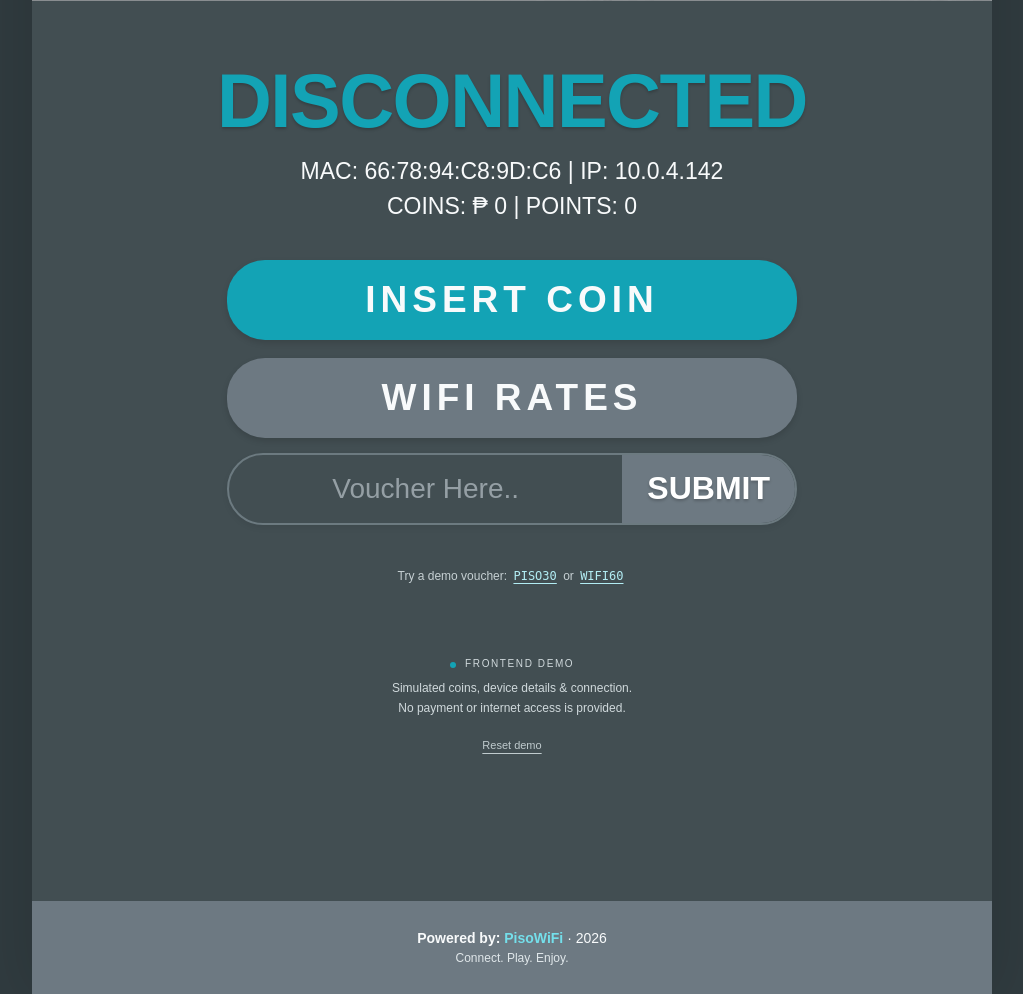
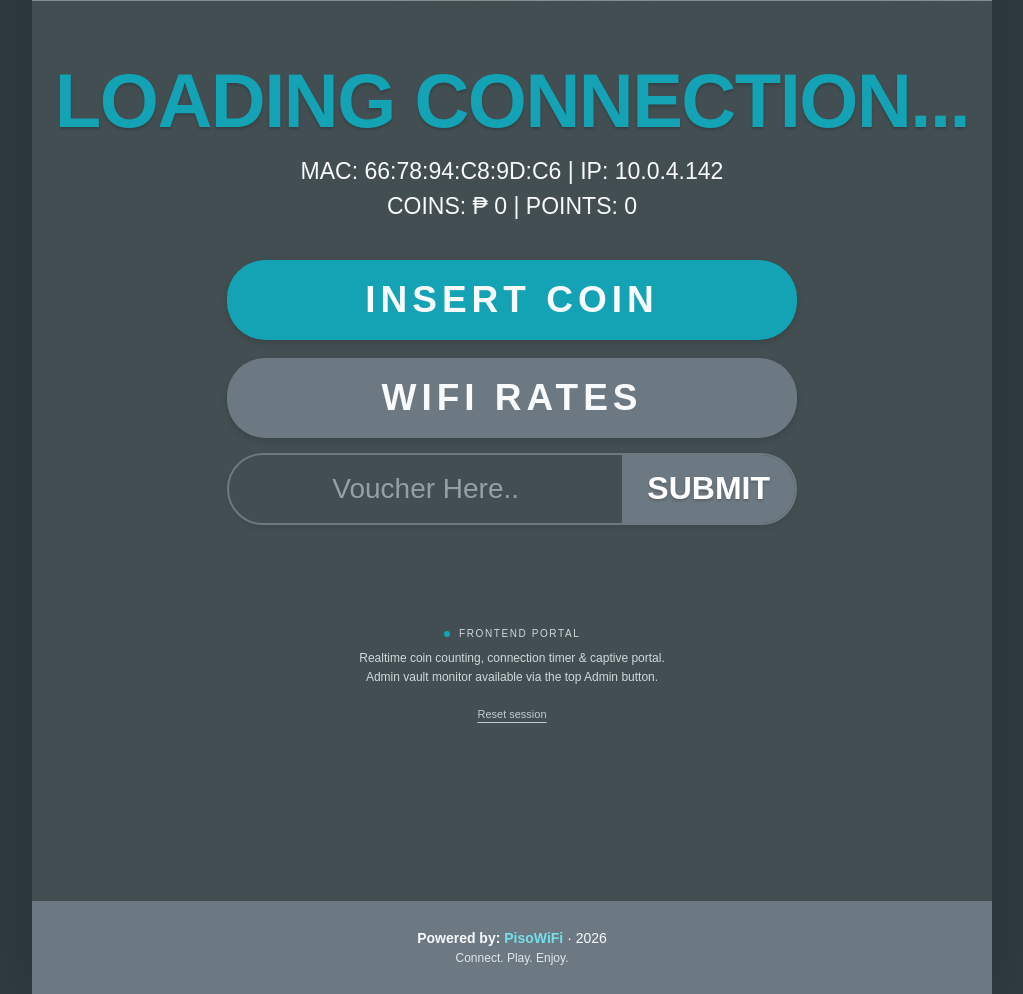
Before and after one commit to Ranled/SMARTCOINTEMP, a PHP site: page /piso_wifi_front_end/index.php in a window 1280 px wide. Shown: the part 499-1493 px from the top of the page, without its empty margins (128-1151 px from the left). Run offline with PHP 8.4, Linux system fonts and the light colour scheme.

Commit message:
Optimize ESP32 coin slot firmware, sync WiFi time details, fix admin vault reset modal, and clean up web portal UI

```diff
--- a/app.js
+++ b/app.js
@@ -541,7 +541,10 @@ window.quickWithdrawDenom = function(denom) {
 // 6. Render Logs Table with Precise Denominations & Clean Formatting
 function formatLogDenomination(log) {
   if (log.event_type === 'DEPOSIT') {
-    return `<span class="badge-coin-tag">₱${log.denomination || log.amount}.00 Coin</span>`;
+    const d = Number(log.denomination || log.amount);
+    const timeMap = { 1: '+5 mins', 5: '+30 mins', 10: '+1 hr', 20: '+3 hrs' };
+    const timeTag = timeMap[d] || `+${d * 5} mins`;
+    return `<span class="badge-coin-tag">₱${d}.00 Coin (${timeTag})</span>`;
   }
 
   // For WITHDRAWAL: parse exact coins disbursed from notes or denomination
--- a/piso_wifi_front_end/assets/app.js
+++ b/piso_wifi_front_end/assets/app.js
@@ -57,7 +57,7 @@
     function render() {
         const seconds = secondsLeft();
         const running = state.deadline !== null && seconds > 0;
-        const status = seconds ? (running ? 'CONNECTED' : 'PAUSED') : 'DISCONNECTED';
+        const status = seconds ? (running ? 'CONNECTED' : 'PAUSED') : 'LOADING CONNECTION...';
 
         const connStatusEl = $('connection-status');
         if (connStatusEl) {
@@ -212,15 +212,21 @@
         slotCountdown = 60;
         updateSlotTimerDisplay();
 
-        // Flash visual notification banner inside dialog
+        // Flash visual notification banner inside dialog with coin amount, WiFi time & timestamp
+        const coinTimeStr = (log.created_at ? new Date(log.created_at) : new Date()).toLocaleTimeString([], {
+            hour: '2-digit',
+            minute: '2-digit',
+            second: '2-digit'
+        });
         const alertEl = $('coin-alert');
         if (alertEl) {
-            alertEl.textContent = `🪙 ₱${denom} Coin Accepted! (+${mins} minutes added)`;
+            alertEl.textContent = `🪙 ₱${denom} Coin Entered! (+${mins} mins · ${coinTimeStr})`;
             alertEl.style.display = 'block';
             alertEl.classList.remove('coin-flash');
             void alertEl.offsetWidth;
             alertEl.classList.add('coin-flash');
         }
+        announce(`🪙 ₱${denom} coin detected at ${coinTimeStr} (+${mins} mins). Total queued: ₱${pendingCoins} (${pendingMinutes} mins).`);
 
         console.log(`[PisoWiFi Realtime] Received ₱${denom} coin. Total pending: ₱${pendingCoins} (${pendingMinutes} mins)`);
     }
@@ -344,7 +350,7 @@
         const code = voucherInput.value.trim().toUpperCase();
         let error = '';
         if (!code) error = 'Enter a voucher code first.';
-        else if (!Object.prototype.hasOwnProperty.call(config.vouchers, code)) error = 'Voucher not found. Try PISO30 or WIFI60.';
+        else if (!Object.prototype.hasOwnProperty.call(config.vouchers, code)) error = 'Invalid voucher code.';
         else if (state.used.includes(code)) error = 'This voucher has already been used.';
 
         if (error) {
@@ -401,7 +407,7 @@
             window.location.href = '../admin.html';
         } else {
             if (adminErr) {
-                adminErr.textContent = 'Incorrect PIN code. Default is 1234.';
+                adminErr.textContent = 'Incorrect PIN code.';
                 adminErr.style.display = 'block';
             }
             $('admin-pin')?.focus();
--- a/piso_wifi_front_end/index.php
+++ b/piso_wifi_front_end/index.php
@@ -9,7 +9,7 @@ header('Content-Type: text/html; charset=utf-8');
     <meta charset="utf-8">
     <meta name="viewport" content="width=device-width, initial-scale=1">
     <meta name="theme-color" content="#424e52">
-    <meta name="description" content="A screenshot-inspired PisoWiFi portal frontend with simulated coins, vouchers and connection time.">
+    <meta name="description" content="PisoWiFi portal frontend with coin counting, vouchers and connection time.">
     <title><?= escape($config['name']) ?> · PisoWiFi</title>
     <link rel="icon" href="assets/wifi.svg" type="image/svg+xml">
     <link rel="stylesheet" href="assets/style.css">
@@ -31,7 +31,7 @@ header('Content-Type: text/html; charset=utf-8');
     </header>
     <main class="main">
         <section class="connection" aria-labelledby="connection-status">
-            <h1 id="connection-status" role="status">DISCONNECTED</h1>
+            <h1 id="connection-status" role="status">LOADING CONNECTION...</h1>
             <p class="device">MAC: <?= escape($config['demo_mac']) ?> <span class="separator">|</span> IP: <?= escape($config['demo_ip']) ?></p>
             <p class="balance">COINS: ₱ <span id="coins">0</span> | POINTS: <span id="points">0</span></p>
             <div id="session" class="session" hidden>
@@ -45,50 +45,60 @@ header('Content-Type: text/html; charset=utf-8');
             <button class="button secondary" id="wifi-rates" type="button">WIFI RATES</button>
             <form id="voucher-form" class="voucher-form" novalidate>
                 <label class="sr-only" for="voucher">Voucher code</label>
-                <input id="voucher" name="voucher" placeholder="Voucher Here.." autocomplete="off" autocapitalize="characters" spellcheck="false" maxlength="32" aria-describedby="voucher-help message">
+                <input id="voucher" name="voucher" placeholder="Voucher Here.." autocomplete="off" autocapitalize="characters" spellcheck="false" maxlength="32" aria-describedby="message">
                 <button type="submit">SUBMIT</button>
             </form>
             <p id="message" class="message" role="status" aria-live="polite"></p>
-            <p id="voucher-help" class="demo-codes">Try a demo voucher: <button type="button" class="code-button" data-voucher="PISO30">PISO30</button> or <button type="button" class="code-button" data-voucher="WIFI60">WIFI60</button></p>
         </div>
-        <aside class="demo-note"><span class="demo-dot" aria-hidden="true"></span> FRONTEND DEMO <p>Simulated coins, device details & connection.<br>No payment or internet access is provided.</p></aside>
-        <button id="reset" class="text-button reset" type="button">Reset demo</button>
-        <noscript><p class="noscript">Enable JavaScript to try the coin, timer and voucher simulations.</p></noscript>
+        <aside class="demo-note"><span class="demo-dot" aria-hidden="true"></span> FRONTEND PORTAL <p>Realtime coin counting, connection timer &amp; captive portal.<br>Admin vault monitor available via the top Admin button.</p></aside>
+        <button id="reset" class="text-button reset" type="button">Reset session</button>
+        <noscript><p class="noscript">Enable JavaScript to use the PisoWiFi portal.</p></noscript>
     </main>
     <footer><p><strong>Powered by: <span>PisoWiFi</span></strong> · <?= date('Y') ?></p><p>Connect. Play. Enjoy.</p></footer>
 </div>
 
 <dialog id="coin-dialog" aria-labelledby="coin-title" aria-describedby="coin-description">
-    <div class="dialog-heading"><span class="eyebrow">ADD SOME TIME</span><button class="close" type="button" data-close aria-label="Close coin window">×</button></div>
-    <h2 id="coin-title">Insert coin</h2>
-    <p id="coin-description" class="dialog-copy">Choose a coin below to simulate insertion.</p>
-    <div class="coin-options">
-        <?php foreach ($config['rates'] as $rate): ?>
-        <button type="button" class="coin" data-pesos="<?= escape($rate['pesos']) ?>" aria-label="Add <?= escape($rate['pesos']) ?> peso demo coin"><span>₱<?= escape($rate['pesos']) ?></span><small><?= escape($rate['label']) ?></small></button>
-        <?php endforeach; ?>
+    <div class="dialog-heading"><span class="eyebrow">PISO WIFI COIN SLOT</span><button class="close" type="button" data-close aria-label="Close coin window">×</button></div>
+    <h2 id="coin-title">Insert Coin</h2>
+    <div class="slot-status-box" id="slot-status-box">
+        <span class="slot-pulse-dot"></span>
+        <div class="slot-status-text">
+            <strong>COIN SLOT ACTIVE &amp; LISTENING</strong>
+            <p id="coin-description">Drop ₱1 (5 mins), ₱5 (30 mins), ₱10 (1 hour), or ₱20 (3 hours) coins into the slot.</p>
+        </div>
     </div>
-    <div class="coin-summary" role="status" aria-live="polite"><span>Coins inserted <strong id="pending-coins">₱0</strong></span><span>Time to add <strong id="pending-time">0 minutes</strong></span></div>
+    <div class="coin-options" style="margin-bottom: 14px; text-align: center;" aria-label="WiFi Time Rates">
+        <div class="coin" style="pointer-events: none;"><span>₱1</span><small>5 mins</small></div>
+        <div class="coin" style="pointer-events: none;"><span>₱5</span><small>30 mins</small></div>
+        <div class="coin" style="pointer-events: none;"><span>₱10</span><small>1 hour</small></div>
+        <div class="coin" style="pointer-events: none;"><span>₱20</span><small>3 hours</small></div>
+    </div>
+    <div class="slot-countdown-row">
+        <span>Slot countdown:</span>
+        <strong id="slot-timer">60s</strong>
+    </div>
+    <div id="coin-alert" class="coin-notification-banner"></div>
+    <div class="coin-summary" role="status" aria-live="polite"><span>Coins inserted: <strong id="pending-coins">₱0</strong></span><span>Time to add: <strong id="pending-time">0 minutes</strong></span></div>
     <button id="connect" class="button primary dialog-action" type="button" disabled>START SESSION</button>
     <button type="button" class="text-button cancel" data-close>Cancel</button>
-    <p class="small-note">Demo only. No real coin slot or payment is connected.</p>
 </dialog>
 
 <dialog id="rates-dialog" aria-labelledby="rates-title">
     <div class="dialog-heading"><span class="eyebrow">A LITTLE COIN, MORE TIME</span><button class="close" type="button" data-close aria-label="Close rates">×</button></div>
-    <h2 id="rates-title">WiFi rates</h2><p class="dialog-copy">Sample rates for this frontend demo.</p>
+    <h2 id="rates-title">WiFi rates</h2><p class="dialog-copy">Available rates for this Piso WiFi station.</p>
     <table><thead><tr><th scope="col">COIN</th><th scope="col">CONNECTION TIME</th></tr></thead><tbody>
         <?php foreach ($config['rates'] as $rate): ?>
         <tr><td>₱<?= escape($rate['pesos']) ?></td><td><?= escape($rate['label']) ?></td></tr>
         <?php endforeach; ?>
     </tbody></table>
-    <p class="small-note">Coins add up. Pause your timer and resume any time.<br>Demo vouchers: PISO30 (30 min) · WIFI60 (1 hour).</p>
+    <p class="small-note">Coins add up. Pause your timer and resume any time.</p>
     <button class="button primary dialog-action" type="button" data-close>GOT IT</button>
 </dialog>
 
 <dialog id="reset-dialog" aria-labelledby="reset-title">
     <div class="dialog-heading"><span class="eyebrow">START FRESH</span><button class="close" type="button" data-close aria-label="Close reset">×</button></div>
-    <h2 id="reset-title">Reset this demo?</h2><p class="dialog-copy">Clear your simulated time, coins, points and redeemed vouchers in this browser.</p>
-    <button id="confirm-reset" class="button primary dialog-action" type="button">RESET DEMO</button>
+    <h2 id="reset-title">Reset this session?</h2><p class="dialog-copy">Clear your time, coins, points and redeemed vouchers in this browser.</p>
+    <button id="confirm-reset" class="button primary dialog-action" type="button">RESET SESSION</button>
     <button class="text-button cancel" type="button" data-close>Keep my session</button>
 </dialog>
 
@@ -96,16 +106,15 @@ header('Content-Type: text/html; charset=utf-8');
 <dialog id="admin-dialog" aria-labelledby="admin-title">
     <div class="dialog-heading"><span class="eyebrow">RESTRICTED ACCESS</span><button class="close" type="button" data-close aria-label="Close admin login">×</button></div>
     <h2 id="admin-title">Admin Login</h2>
-    <p class="dialog-copy">Enter administrator PIN code to access the SmartCoin Vault Monitor & Transaction Logs.</p>
+    <p class="dialog-copy">Enter administrator PIN code to access the SmartCoin Vault Monitor &amp; Transaction Logs.</p>
     <form id="admin-form" novalidate>
         <div style="margin-bottom: 14px;">
             <label class="sr-only" for="admin-pin">Admin PIN code</label>
-            <input type="password" id="admin-pin" placeholder="Enter PIN (Default: 1234)" autocomplete="current-password" maxlength="20" style="width: 100%; padding: 14px 18px; border-radius: 14px; border: 1.5px solid #71878e; background: #263339; color: #fff; text-align: center; font-size: 20px; letter-spacing: 5px; outline: none;">
+            <input type="password" id="admin-pin" placeholder="Enter PIN" autocomplete="current-password" maxlength="20" style="width: 100%; padding: 14px 18px; border-radius: 14px; border: 1.5px solid #71878e; background: #263339; color: #fff; text-align: center; font-size: 20px; letter-spacing: 5px; outline: none;">
         </div>
         <p id="admin-error" class="message error" style="margin: 6px 0 14px; display: none;"></p>
         <button id="admin-submit-btn" class="button primary dialog-action" type="submit">ENTER SYSTEM</button>
         <button type="button" class="text-button cancel" data-close>Cancel</button>
-        <p class="small-note">Default PIN: <code>1234</code> or <code>admin</code></p>
     </form>
 </dialog>
 </body>
--- a/style.css
+++ b/style.css
@@ -647,7 +647,8 @@ body {
   padding: 20px;
 }
 
-.modal-backdrop.active {
+.modal-backdrop.active,
+.modal-backdrop.open {
   display: flex;
 }
 
```
Also changed, not shown: admin.html (+25 -21 lines), admin.js (+47 -32 lines), assets/app.js (+11 -5 lines), index.html (+16 -21 lines), piso_wifi_front_end/index.html (+16 -21 lines), 2 other files.
